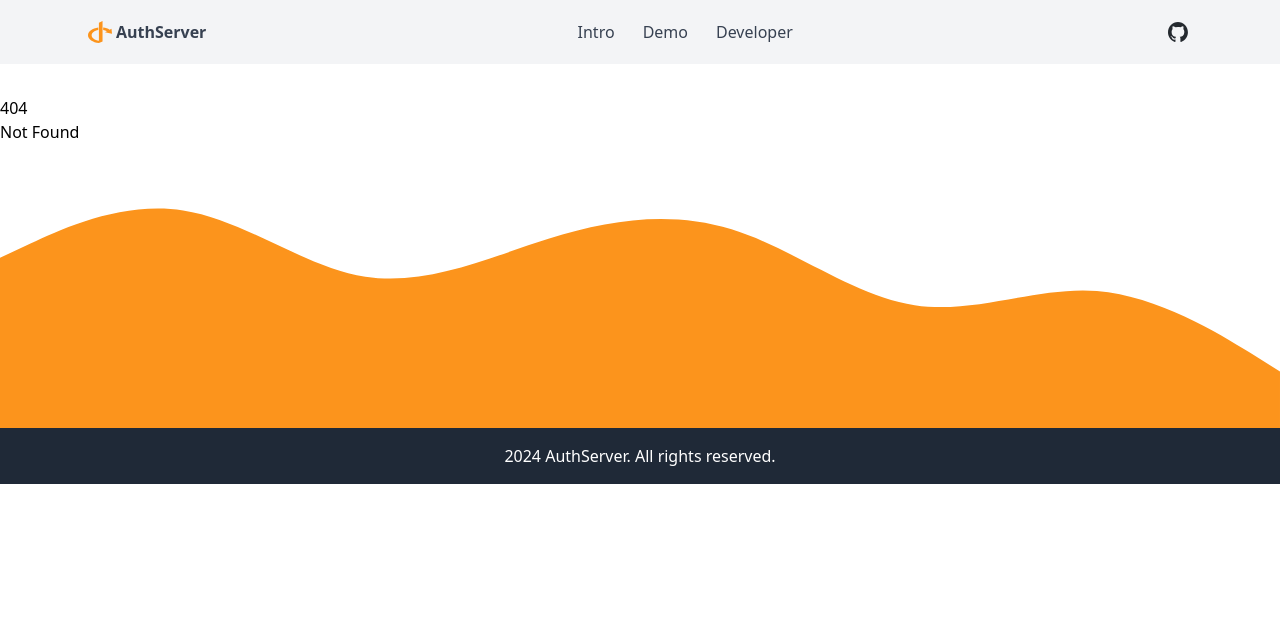
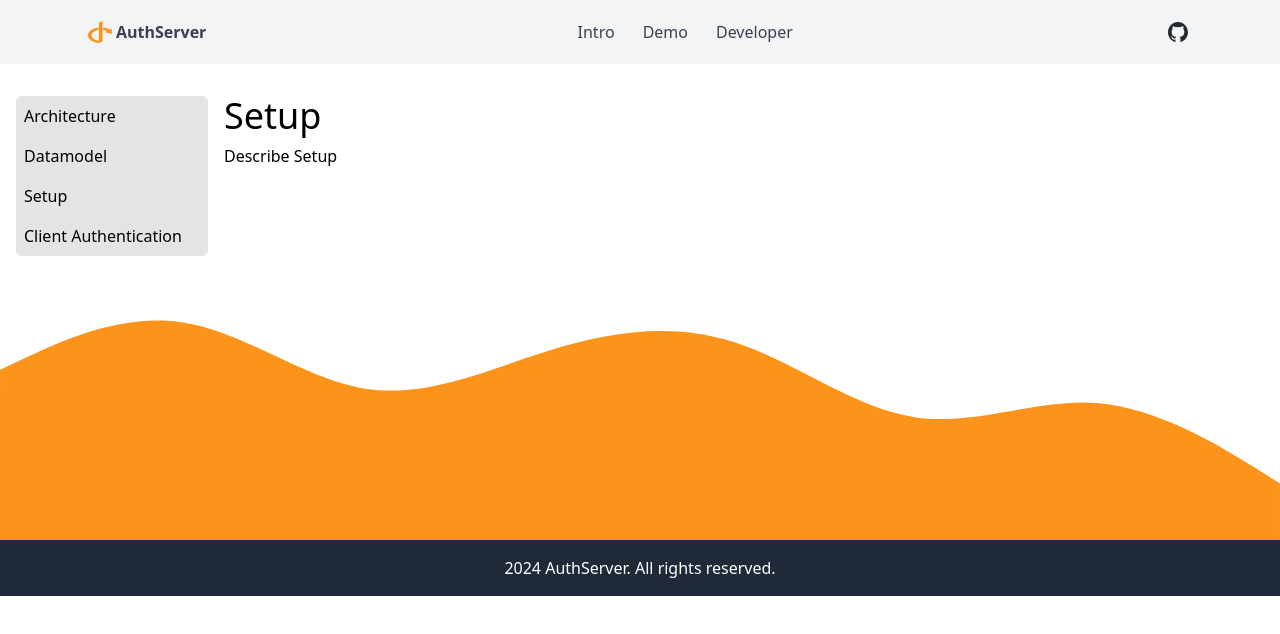
Before and after one commit to jokk-itu/authserver-framework, a SvelteKit app in the folder doc/: page /developer/setup in a window 1280 px wide. Before the commit this address had no page. Shown: the top 634 px of the page. Built offline with nearby package versions, Linux system fonts and the light colour scheme.

Commit message:
add: setup page

```diff
--- a/doc/src/routes/developer/+layout.svelte
+++ b/doc/src/routes/developer/+layout.svelte
@@ -12,6 +12,9 @@
                 <a href="{base}/developer/datamodel">Datamodel</a>
             </li>
             <li class="hover:underline">
+                <a href="{base}/developer/setup">Setup</a>
+            </li>
+            <li class="hover:underline">
                 <a href="{base}/developer/client-authentication">Client Authentication</a>
             </li>
         </ul>
--- /dev/null
+++ b/doc/src/routes/developer/setup/+page.svelte
@@ -0,0 +1,4 @@
+<h1 class="text-4xl mb-2">Setup</h1>
+<p class="mb-4">
+    Describe Setup
+</p>
```
